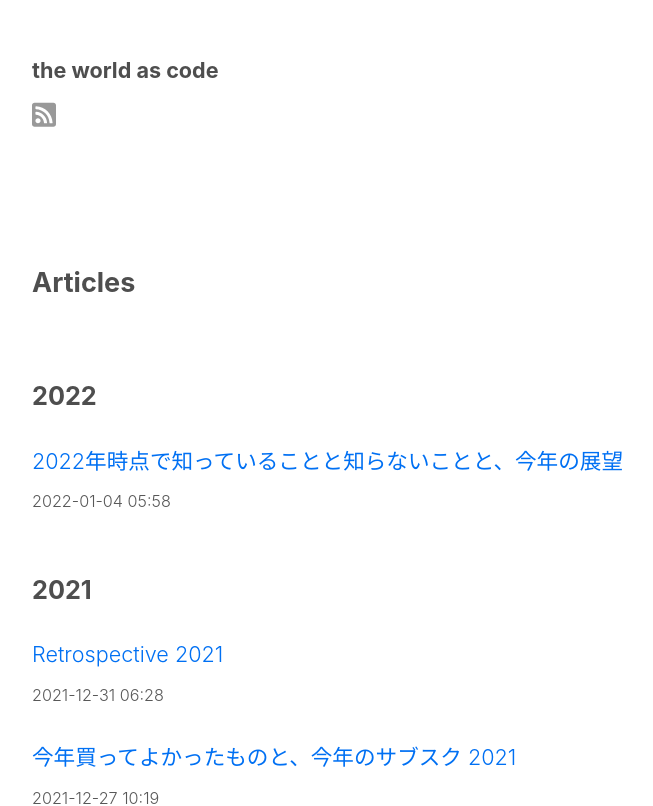
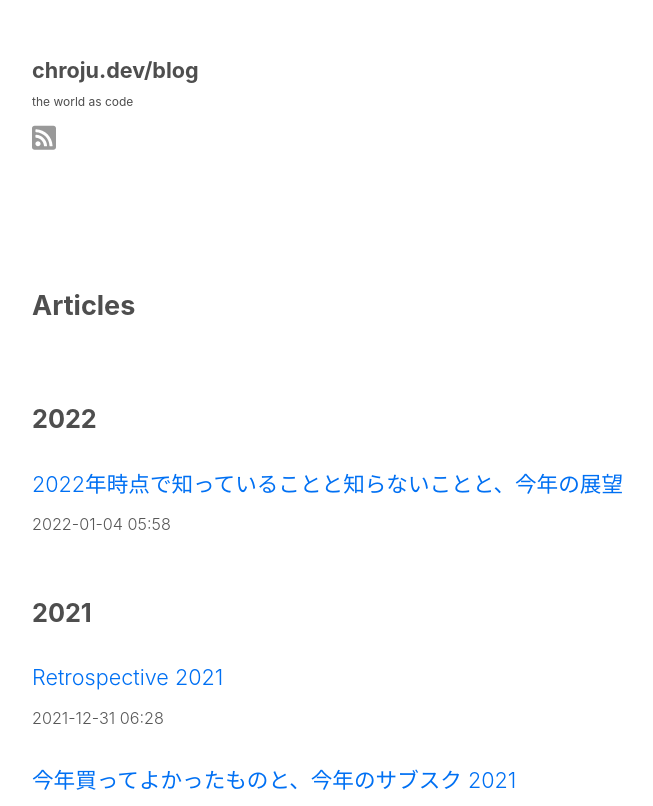
Before and after one commit to chroju/blog, a Next.js app: page /blog in a window 1280 px wide. Shown: the top 806 px of the page, without its empty margins (284-937 px from the left). Built offline with nearby package versions, Linux system fonts and the light colour scheme.

Commit message:
feat: h1をchroju.dev/blogに変更

```diff
--- a/components/layout.js
+++ b/components/layout.js
@@ -6,7 +6,8 @@ import Menu from '../components/menu'
 import Fa from './fontawesome'
 
 const name = 'chroju'
-export const siteTitle = 'the world as code'
+export const siteTitle = 'chroju.dev/blog'
+export const siteSubTitle = 'the world as code'
 
 export default function Layout({ children, home, footer = true }) {
     return (
@@ -42,6 +43,9 @@ export default function Layout({ children, home, footer = true }) {
                             <a className={utilStyles.colorInherit}>{siteTitle}</a>
                         </Link>
                     </h1>
+                    <section>
+                      <small>{siteSubTitle}</small>
+                    </section>
                     <Link href="/feed.xml">
                         <a><Fa iconPrefix="fas" iconName="rss-square" title="rss" /></a>
                     </Link>
```
